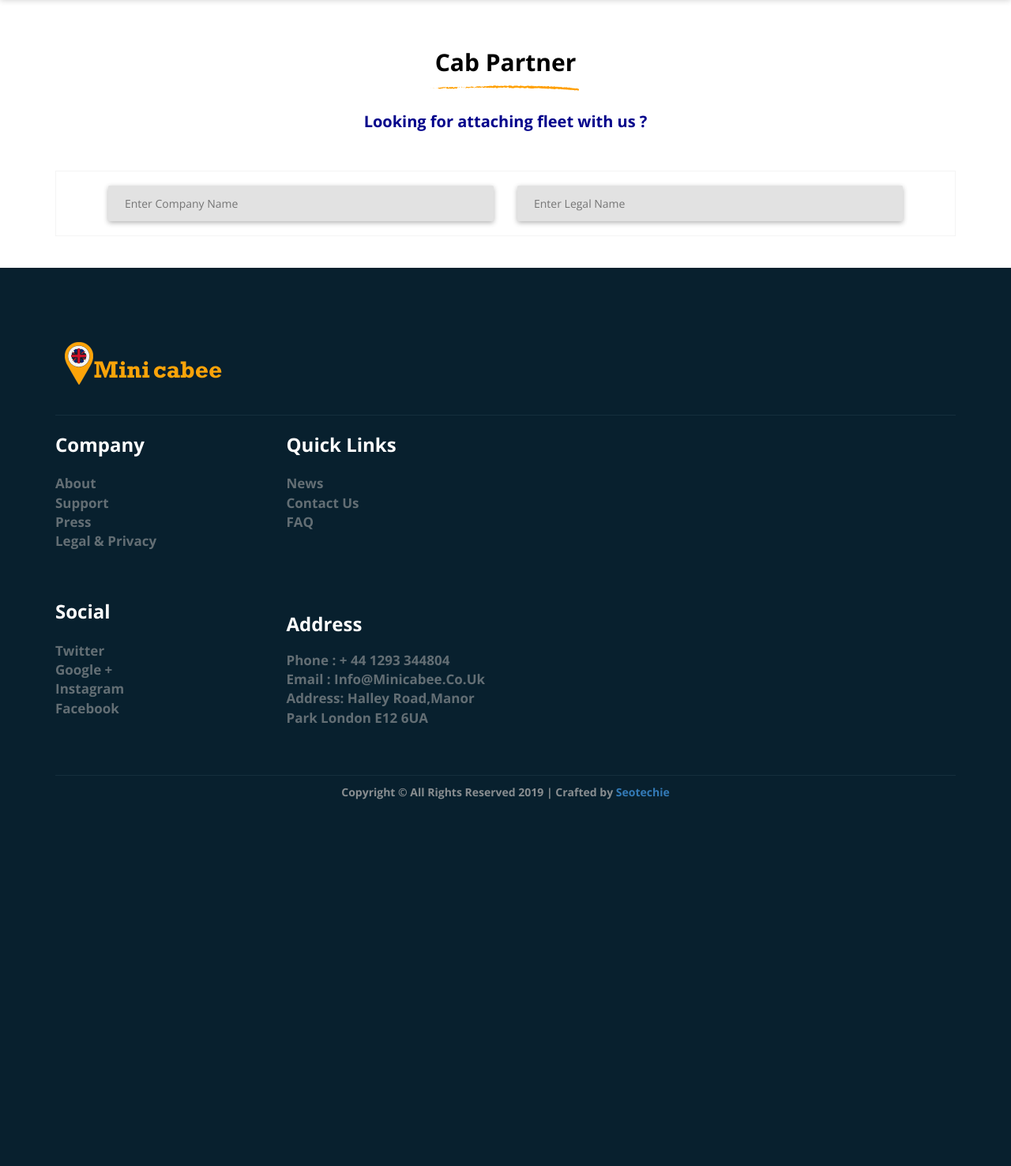
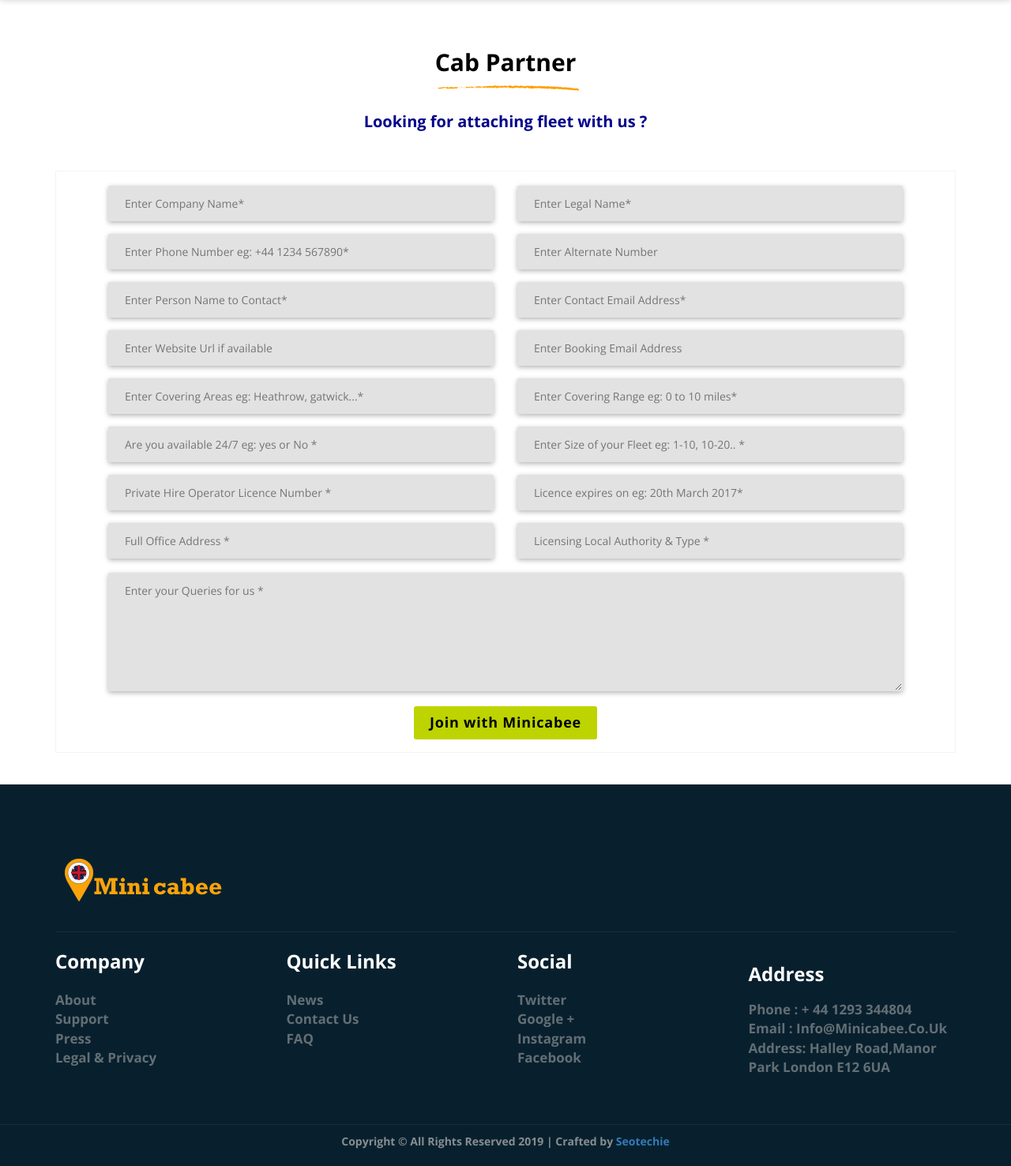
Before and after one commit to startersup/minicabee, a PHP site: page /cabpartner/index.php in a window 1280 px wide. Shown: the part 64-1540 px from the top of the page at 79% size. Before the commit the page ends 1076 px from the top, so only its background shows below. Run offline with PHP 8.4, Linux system fonts and the light colour scheme; some libraries are stand-ins or nearby versions.

Commit message:
xxx
zxxx

```diff
--- a/cabpartner/index.php
+++ b/cabpartner/index.php
@@ -24,13 +24,75 @@
         <div class="container1">
         <div class="row">
         <div class="col-md-6">
-     <input  class="controls" type="text" placeholder="Enter Company Name " name="pick" required="" >
+     <input  class="controls" type="text" placeholder="Enter Company Name* " name="pick" required="" >
    </div>
     <div class="col-md-6">
-     <input  class="controls" type="text" placeholder="Enter Legal Name " name="pick" required="" >
+     <input  class="controls" type="text" placeholder="Enter Legal Name* " name="pick" required="" >
      </div>
    </div>
-      </div></div>
+        <div class="row">
+        <div class="col-md-6">
+     <input  class="controls" type="text" placeholder="Enter Phone Number eg: +44 1234 567890*" name="pick" required="" >
+   </div>
+    <div class="col-md-6">
+     <input  class="controls" type="text" placeholder="Enter Alternate Number" name="pick" >
+     </div>
+   </div>
+        <div class="row">
+        <div class="col-md-6">
+     <input  class="controls" type="text" placeholder="Enter Person Name to Contact* " name="pick" required="" >
+   </div>
+    <div class="col-md-6">
+     <input  class="controls" type="text" placeholder="Enter Contact Email Address*" name="pick" required="" >
+     </div>
+   </div>
+           <div class="row">
+        <div class="col-md-6">
+     <input  class="controls" type="text" placeholder="Enter Website Url if available " name="pick" >
+   </div>
+    <div class="col-md-6">
+     <input  class="controls" type="text" placeholder="Enter Booking Email Address" name="pick"  >
+     </div>
+   </div>
+    <div class="row">
+        <div class="col-md-6">
+     <input  class="controls" type="text" placeholder="Enter Covering Areas eg: Heathrow, gatwick...* " name="pick" required="" >
+   </div>
+    <div class="col-md-6">
+     <input  class="controls" type="text" placeholder="Enter Covering Range eg: 0 to 10 miles*" name="pick" required="" >
+     </div>
+   </div>
+       <div class="row">
+        <div class="col-md-6">
+     <input  class="controls" type="text" placeholder="Are you available 24/7 eg: yes or No *" name="pick" required="" >
+   </div>
+    <div class="col-md-6">
+     <input  class="controls" type="text" placeholder="Enter Size of your Fleet eg: 1-10, 10-20.. *" name="pick" required="" >
+     </div>
+   </div>
+   <div class="row">
+        <div class="col-md-6">
+     <input  class="controls" type="text" placeholder="Private Hire Operator Licence Number *" name="pick" required="" >
+   </div>
+    <div class="col-md-6">
+     <input  class="controls" type="text"  placeholder="Licence expires on eg: 20th March 2017*" name="pick" required="" >
+     </div>
+   </div>
+      <div class="row">
+        <div class="col-md-6">
+     <input  class="controls" type="text" placeholder="Full Office Address *" name="pick" required="" >
+   </div>
+    <div class="col-md-6">
+     <input  class="controls" type="text"  placeholder="Licensing Local Authority & Type *" name="pick" required="" >
+     </div>
+   </div>
+     <div class="row">
+        <div class="col-md-12">
+   <textarea  class="controls textarea"  type="text" placeholder="Enter your Queries for us *" name="drop" ></textarea>
+   </div>
+   </div>
+   <center><button class="buttonexplore">Join with Minicabee</center>
+      </div>
     </section>
 <br><br>
 
--- a/foot.html
+++ b/foot.html
@@ -11,7 +11,7 @@
             <hr class="footer-line">
             <div class="row ">
                 <!-- footer-about -->
-                <div class="col-xs-6 col-lg-3 col-md-4 col-sm-6 col-6 ">
+                <div class="col-xs-6 col-xl-3 col-lg-3 col-md-4 col-sm-6 col-6 ">
                     <div class="footer-widget ">
                         <div class="footer-title">Company</div>
                         <ul class="list-unstyled">
@@ -24,7 +24,7 @@
                 </div>
                 <!-- /.footer-about -->
                 <!-- footer-links -->
-                <div class="col-xs-6 col-lg-3 col-md-4 col-sm-6 col-6 ">
+                <div class="col-xs-6 col-xl-3 col-lg-3 col-md-4 col-sm-6 col-6 ">
                     <div class="footer-widget ">
                         <div class="footer-title">Quick Links</div>
                         <ul class="list-unstyled">
@@ -33,11 +33,8 @@
                             <li><a href="#">FAQ</a></li>
                         </ul>
                     </div>
-                </div>  </div>
-                <!-- /.footer-links -->
-                <!-- footer-links -->
-                 <div class="row ">
-                <div class="col-xs-5 col-lg-3 col-md-4 col-sm-6 col-6 ">
+                </div>
+                <div class="col-xs-5 col-xl-3 col-lg-3 col-md-4 col-sm-6 col-6 ">
                     <div class="footer-widget ">
                         <div class="footer-title">Social</div>
                         <ul class="list-unstyled">
@@ -48,9 +45,7 @@
                         </ul>
                     </div>
                 </div>
-                <!-- /.footer-links -->
-                <!-- footer-links -->
-                <div class="col-xs-7 col-lg-3 col-md-12 col-sm-6 col-6 ">
+                <div class="col-xs-5 col-xl-3 col-lg-3 col-md-4 col-sm-6 col-6 ">
                     <div class="footer-widget ">
                         <h3 class="footer-title">Address</h3>
                        <ul class="list-unstyled">
@@ -60,7 +55,7 @@
 
                         </ul>
                     </div>
-                </div></div>
+                </div></div></div>
                 <!-- /.footer-links -->
                 <!-- tiny-footer -->
 
```
